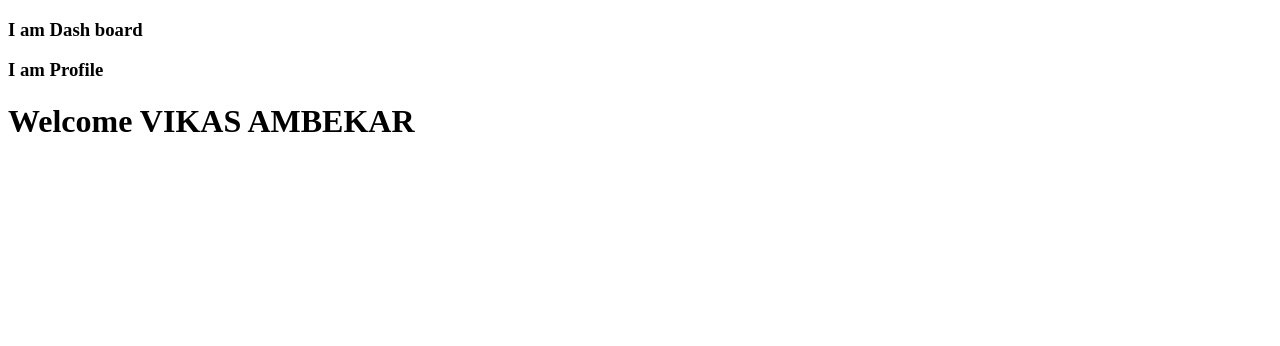
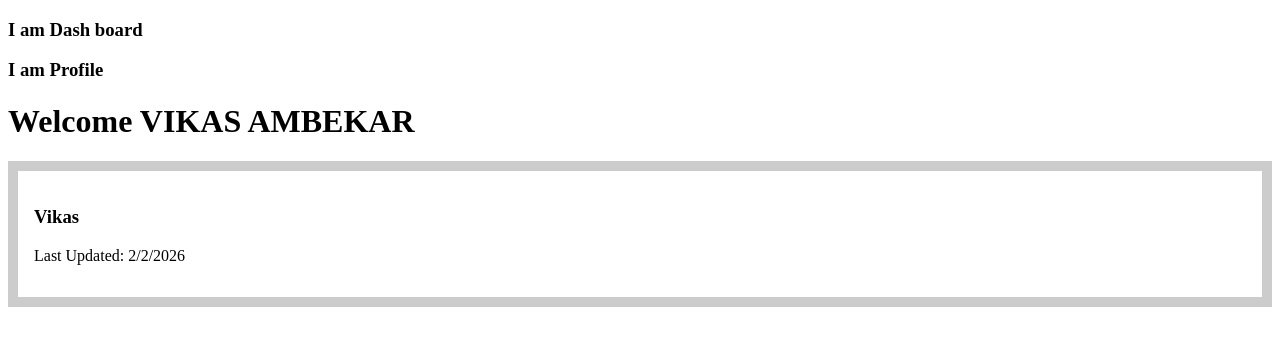
Before and after one commit to vikasambekar/reactive-frontend, a Next.js app: page / in a window 1280 px wide. Shown: the top 346 px of the page. Built offline with nearby package versions, Linux system fonts and the light colour scheme.

Commit message:
Higher order component

```diff
--- a/pages/index.js
+++ b/pages/index.js
@@ -1,9 +1,11 @@
 import Dashboard from "@/src/components/Dashboard";
+import StatusCard from "@/src/components/StatusCard";
 
 const Home = () => {
     return (
         <>
             <Dashboard />
+            <StatusCard name="Vikas" />
         </>
     )
 }
--- /dev/null
+++ b/src/components/StatusCard.js
@@ -0,0 +1,14 @@
+import { withLastUpdated } from "@/src/components/hoc/withLastUpdated";
+
+const StatusCard = ({ name, lastUpdated }) => {
+    return (
+        <div style={{ border: '10px solid #ccc', padding: '1rem' }}>
+            <h3>{name}</h3>
+            <p>Last Updated: {lastUpdated}</p>
+        </div>
+    );
+};
+
+const EnhancedStatusCard = withLastUpdated(StatusCard);
+
+export default EnhancedStatusCard;
--- /dev/null
+++ b/src/components/hoc/withLastUpdated.js
@@ -0,0 +1,27 @@
+/*
+        HOC - Higher order component
+        - hoc takes the component and return the new component with additional props
+ */
+
+const withLastUpdated = (WrappedComponent) => {
+    const EnhancedComponent = (props) => {
+        const lastUpdated = new Date().toLocaleDateString();
+
+        return (
+            <WrappedComponent
+                {...props}
+                lastUpdated={lastUpdated}
+            />
+        );
+    };
+
+    EnhancedComponent.displayName = `withLastUpdated(${
+        WrappedComponent.displayName ||
+        WrappedComponent.name ||
+        'Component'
+    })`;
+
+    return EnhancedComponent;
+};
+
+export {withLastUpdated};
```
